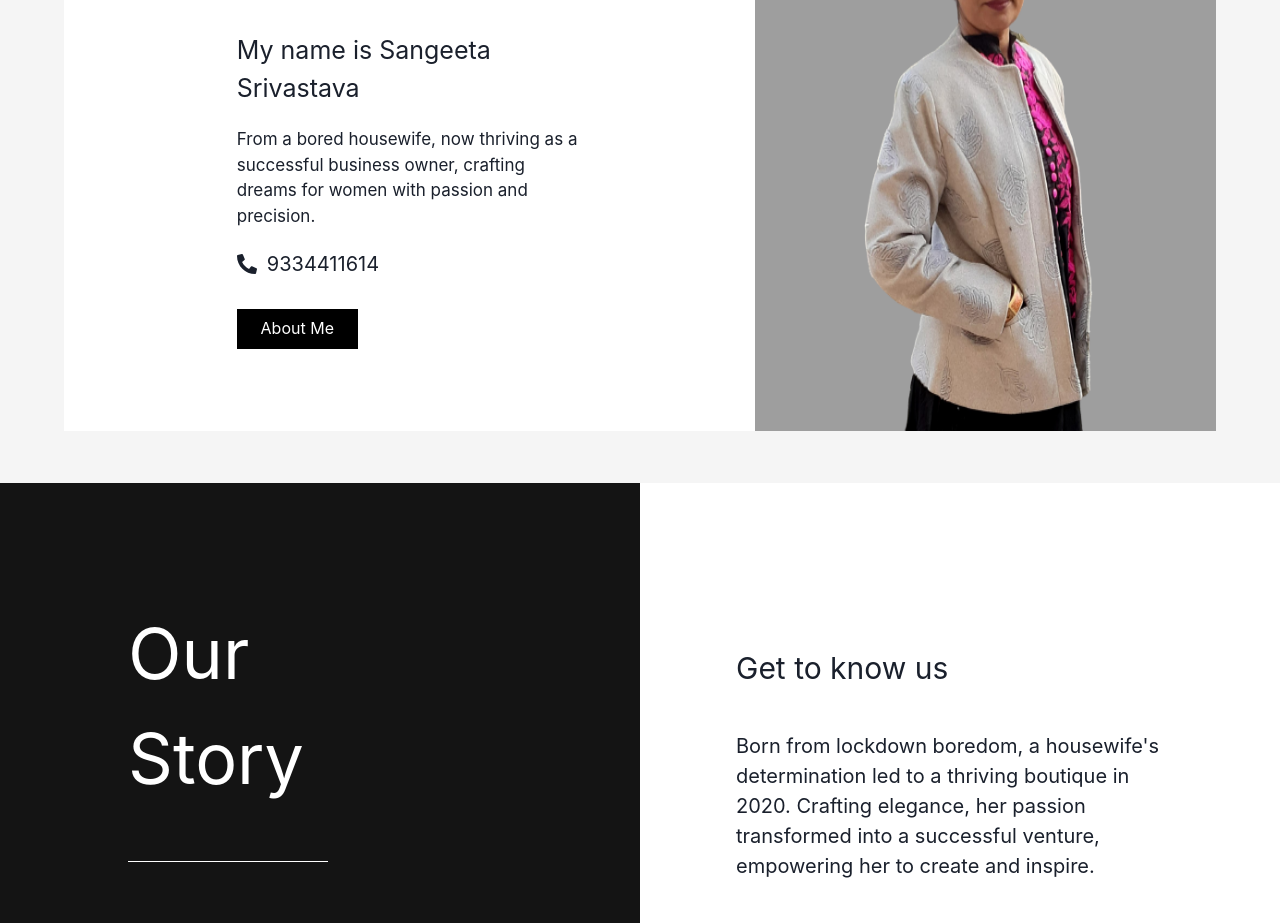
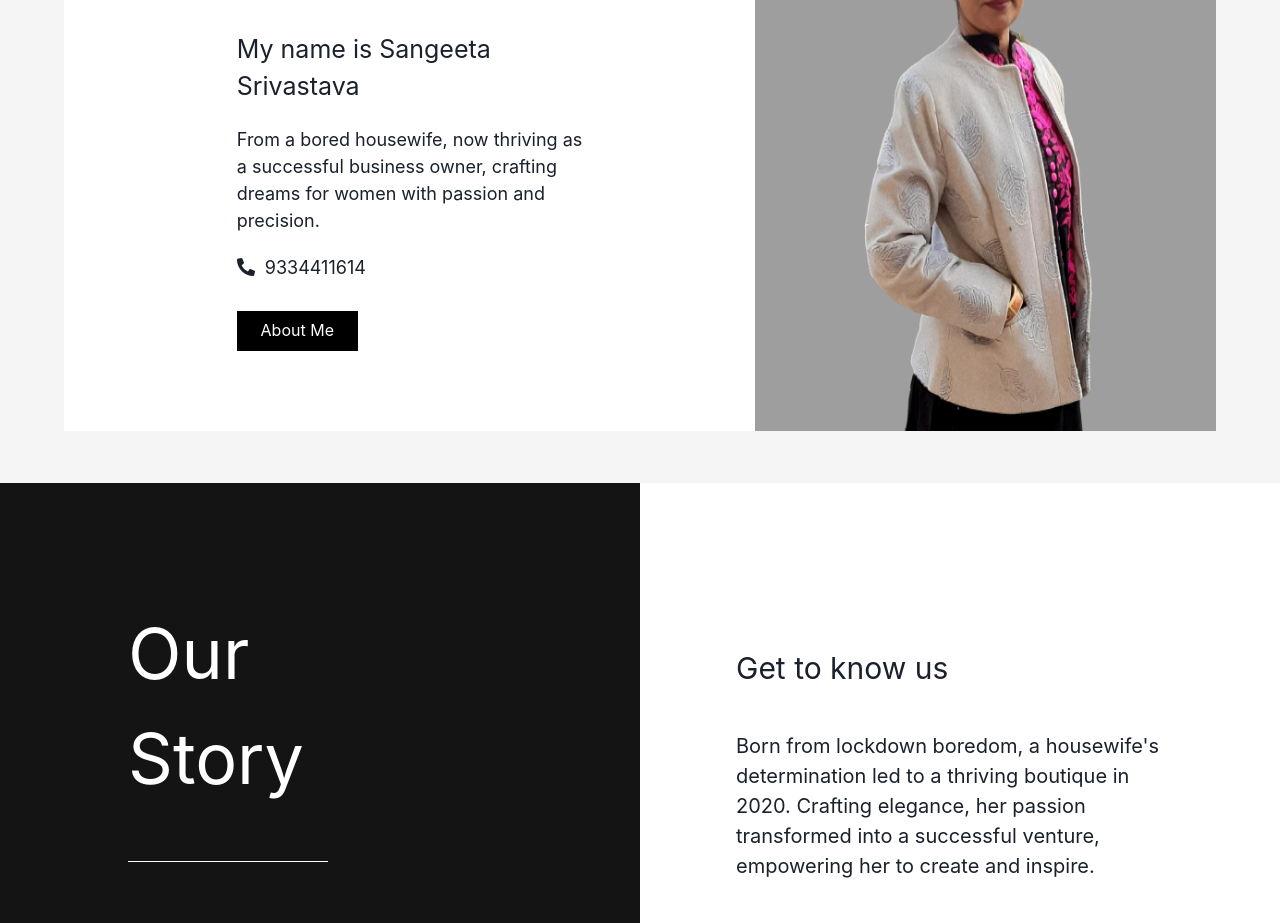
Before and after one commit to iamransh/sui-in-style, a Next.js app: page / in a window 1280 px wide. Shown: the part 1600-2523 px from the top of the page. Built offline with nearby package versions, Linux system fonts and the light colour scheme.

Commit message:
phone font size changes 2

```diff
--- a/src/components/About.js
+++ b/src/components/About.js
@@ -110,11 +110,11 @@ export default function About() {
               <Text fontSize={["30px", "28px", "25px"]}>
                 My name is Sangeeta Srivastava
               </Text>
-              <Text fontSize={["22px", "20px", "17px"]}>
+              <Text fontSize={["22px", "20px", "18px"]}>
                 From a bored housewife, now thriving as a successful business
                 owner, crafting dreams for women with passion and precision.
               </Text>
-              <Flex align={"center"} fontSize={["25px", "23px", "20px"]}>
+              <Flex align={"center"} fontSize={["22px", "20px", "18px"]}>
                 <FaPhone className="phone" />
                 <Text ml="10px">9334411614</Text>
               </Flex>
```
